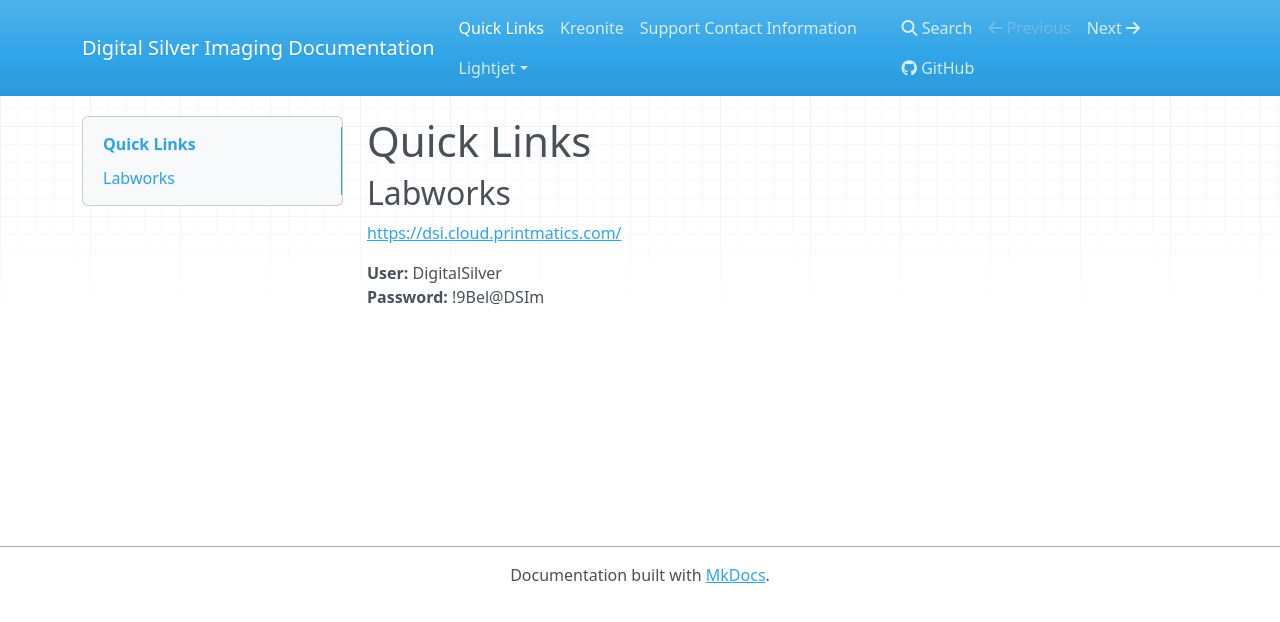
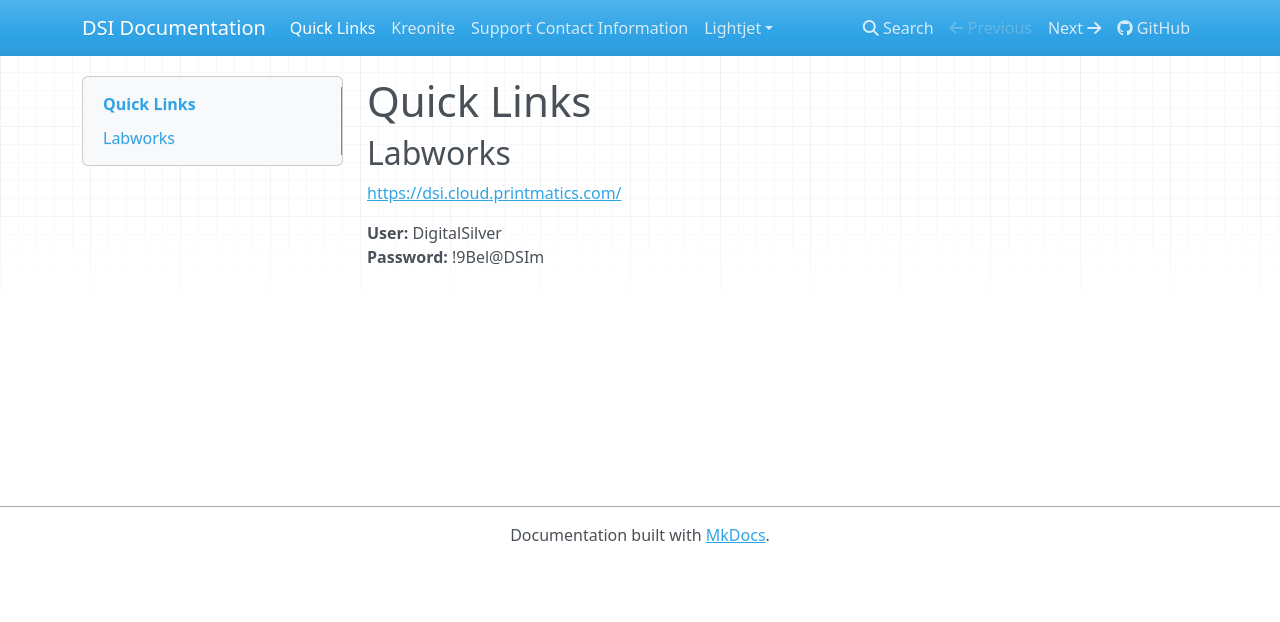
Before and after one commit to digitalsilverimaging/digitalsilverimaging.github.io, an MkDocs documentation site: the page built from docs/index.md, in a window 1280 px wide. Shown: the top 622 px of the page. Built offline with MkDocs 1.6.1, drawn with Linux system fonts in a browser that asks for light colours; nearby versions of some CDN libraries.

Commit message:
Changed site name to DSI Documentation so it would be shorter.

```diff
--- a/mkdocs.yml
+++ b/mkdocs.yml
@@ -1,4 +1,4 @@
-site_name: Digital Silver Imaging Documentation
+site_name: DSI Documentation
 site_url: http://docs.digitalsilverimaging.com
 site_author: Christopher Bowers
 
```
